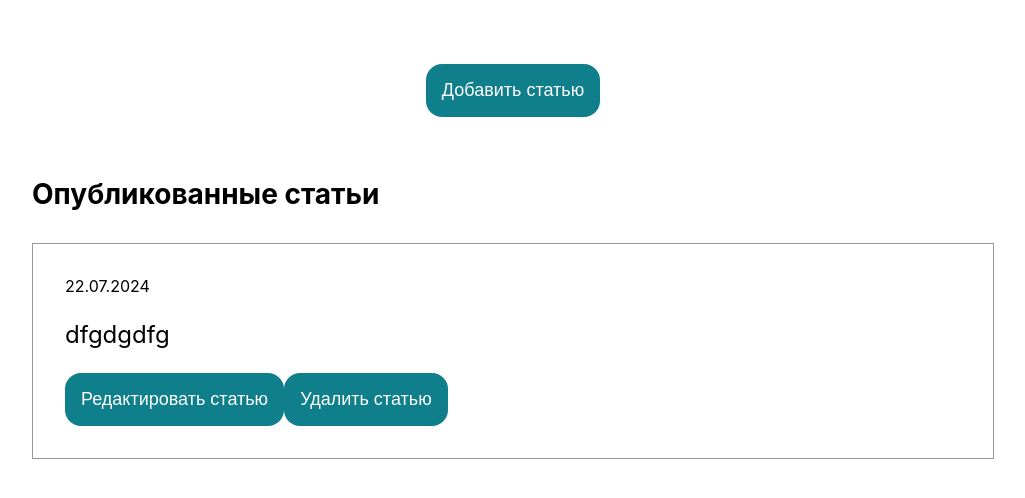
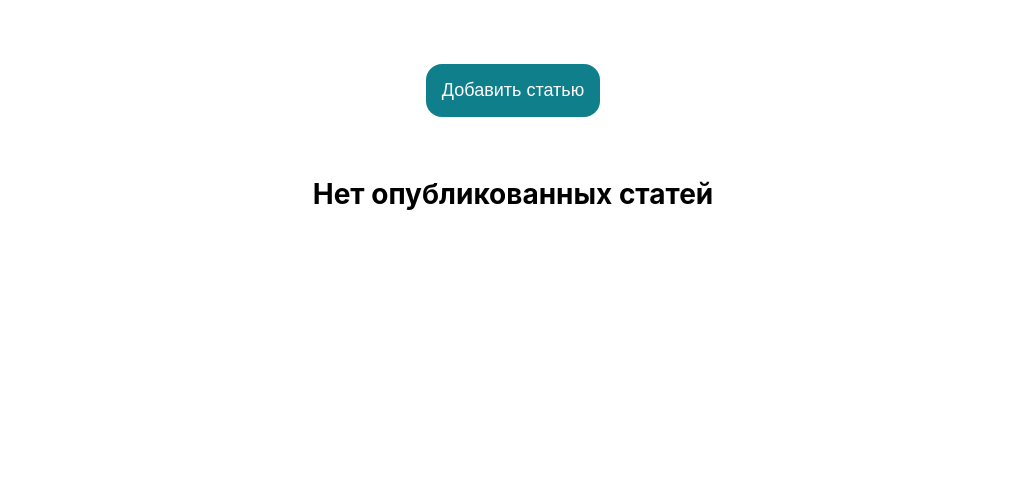
Before and after one commit to Dumacuk1993/test_auto_push, a React (Create React App) app: page / in a window 1280 px wide. Shown: the top 498 px of the page, without its empty margins (127-1152 px from the left). Built offline with nearby package versions, Linux system fonts and the light colour scheme.

Commit message:
Auto-commit

```diff
--- a/src/components/ArticleEditor/ArticleEditor.js
+++ b/src/components/ArticleEditor/ArticleEditor.js
@@ -175,11 +175,11 @@ const ArticleEditor = () => {
         <button onClick={handleSave}>{editId ? 'Обновить статью' : 'Опубликовать статью'}</button>
       </div>
       <div>
-        <h3 style={{ fontSize: '28px' }}>Опубликованные статьи</h3>
-        {!dataNews?.length &&
+        <h3 style={{ fontSize: '28px' }}>{!dataNews?.length ? 'Нет опубликованных статей' : 'Опубликованные статьи'}</h3>
+        {/* {!dataNews?.length &&
           <div className='article_preview'>
             <p>Нет опубликованных статей</p>
-          </div>}
+          </div>} */}
         {dataNews?.map(item => (
           <div key={item.id} className='article_preview'>
             <Article item={item} />
--- a/src/data.js
+++ b/src/data.js
@@ -1,12 +1,3 @@
-const dataNews = [
-  {
-    "id": "e4494725-4b14-4888-afdd-c442f79e8d0b",
-    "html_template": "<p>dfgdgdfg</p>",
-    "date": "22.07.2024",
-    "logo": "",
-    "title": "",
-    "image": ""
-  }
-];
+const dataNews = [];
 
 export default dataNews;
```
